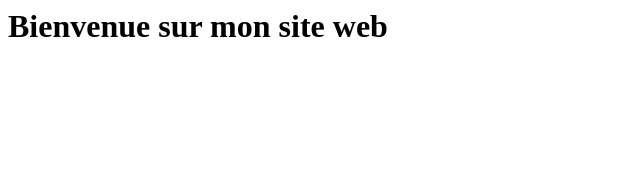
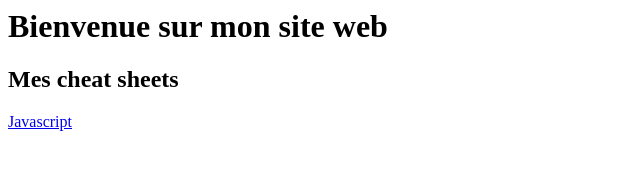
Before and after one commit to Pleymin/pleymin.github.io, a plain HTML site: page index.html in a window 1280 px wide. Shown: the whole page, without its empty margins (0-640 px from the left). Drawn offline with Linux system fonts and the light colour scheme.

Commit message:
Update index.html

```diff
--- a/index.html
+++ b/index.html
@@ -1 +1,4 @@
 <h1> Bienvenue sur mon site web </h1>
+
+<h2> Mes cheat sheets </h2>
+<a href="https://hackmd.io/2DyNCQqgTxi_QvmrVSE6hg"> Javascript </a>
```
